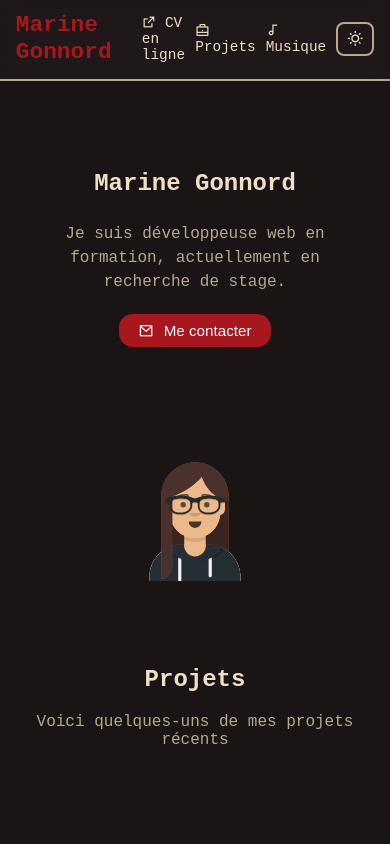
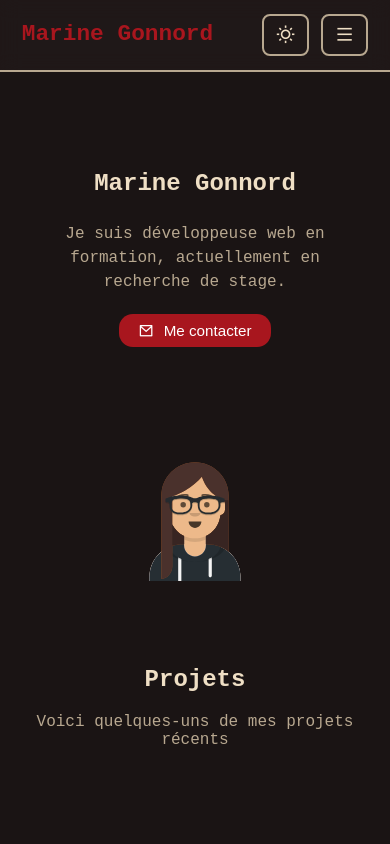
Before and after one commit to MarineG404/portefolio, a Vue app: page / in a window 390 px wide. Shown: the top 844 px of the page. Built offline with nearby package versions, Linux system fonts and the light colour scheme.

Commit message:
✨ Enhance Navbar with theme toggle and sidebar menu functionality

```diff
--- a/src/components/navbar/Navbar.vue
+++ b/src/components/navbar/Navbar.vue
@@ -7,7 +7,28 @@
         </router-link>
       </div>
 
-      <div class="item">
+      <div class="nav-right">
+        <button
+          id="theme-toggle"
+          class="theme-toggle"
+          aria-label="Changer de thème"
+          @click="toggleTheme"
+        >
+          <i :class="isLight ? 'ri-moon-line' : 'ri-sun-line'" />
+        </button>
+
+        <button
+          class="theme-toggle burger"
+          aria-label="Ouvrir le menu de navigation"
+          :aria-expanded="isOpen"
+          @click="isOpen = !isOpen"
+        >
+          <i :class="isOpen ? 'ri-close-line' : 'ri-menu-line'" />
+        </button>
+      </div>
+
+      <!-- Menu desktop -->
+      <div class="item desktop-menu">
         <a href="https://cv.marinegonnord.fr/" target="_blank" rel="noopener">
           <i class="ri-external-link-line"></i> CV en ligne
         </a>
@@ -18,7 +39,6 @@
           <i class="ri-music-line"></i> Musique
         </router-link>
         <button
-          id="theme-toggle"
           class="theme-toggle"
           aria-label="Changer de thème"
           @click="toggleTheme"
@@ -27,13 +47,46 @@
         </button>
       </div>
     </div>
+
+    <Transition name="fade">
+      <div v-if="isOpen" class="overlay" @click="isOpen = false" />
+    </Transition>
+
+    <Transition name="slide">
+      <div v-if="isOpen" class="sidebar">
+        <a
+          href="https://cv.marinegonnord.fr/"
+          target="_blank"
+          rel="noopener"
+          @click="isOpen = false"
+        >
+          <i class="ri-external-link-line"></i> CV en ligne
+        </a>
+        <router-link
+          :to="{ path: '/', hash: '#projects' }"
+          @click="isOpen = false"
+        >
+          <i class="ri-briefcase-line"></i> Projets
+        </router-link>
+        <router-link :to="{ path: '/music' }" @click="isOpen = false">
+          <i class="ri-music-line"></i> Musique
+        </router-link>
+      </div>
+    </Transition>
   </nav>
 </template>
 
 <script setup>
-import { ref, onMounted } from "vue";
+import { ref, onMounted, watch } from "vue";
+import { useRoute } from "vue-router";
 
 const isLight = ref(false);
+const isOpen = ref(false);
+const route = useRoute();
+
+watch(route, () => {
+  isOpen.value = false;
+});
 
 onMounted(() => {
   isLight.value = localStorage.getItem("theme") === "light";
@@ -96,6 +149,12 @@ nav {
     }
   }
 
+  .nav-right {
+    display: none;
+    align-items: center;
+    gap: 12px;
+  }
+
   .item {
     display: flex;
     gap: 25px;
@@ -118,7 +177,6 @@ nav {
       color: var(--text-main);
       font-size: 1.2rem;
       transition: all 0.3s;
-      width: auto;
 
       &:hover {
         border-color: var(--accent);
@@ -133,7 +191,101 @@ nav {
   }
 }
 
-@media (max-width: 900px) {
+/* Overlay */
+.overlay {
+  position: fixed;
+  inset: 0;
+  background-color: rgba(0, 0, 0, 0.4);
+  z-index: 999;
+}
+
+/* Sidebar */
+.sidebar {
+  position: fixed;
+  top: 0;
+  right: 0;
+  height: 100dvh;
+  width: 260px;
+  background-color: var(--bg-nav);
+  border-left: 2px solid var(--text-secondary);
+  backdrop-filter: blur(10px);
+  z-index: 1000;
+  display: flex;
+  flex-direction: column;
+  gap: 2rem;
+  padding: 6rem 2rem 2rem;
+  box-sizing: border-box;
+
+  a {
+    font-size: 1.1rem;
+    color: var(--text-main);
+    text-decoration: none;
+    display: flex;
+    align-items: center;
+    gap: 10px;
+
+    &:hover {
+      color: var(--accent-hover);
+    }
+  }
+}
+
+/* Transitions */
+.slide-enter-active,
+.slide-leave-active {
+  transition: transform 0.3s ease;
+}
+.slide-enter-from,
+.slide-leave-to {
+  transform: translateX(100%);
+}
+
+.fade-enter-active,
+.fade-leave-active {
+  transition: opacity 0.3s ease;
+}
+.fade-enter-from,
+.fade-leave-to {
+  opacity: 0;
+}
+
+.nav-right .theme-toggle {
+  background: none;
+  border: 2px solid var(--text-secondary);
+  padding: 8px 12px;
+  border-radius: 8px;
+  cursor: pointer;
+  color: var(--text-main);
+  font-size: 1.2rem;
+  transition: all 0.3s;
+
+  &:hover {
+    border-color: var(--accent);
+    background-color: var(--accent);
+    color: var(--text-button);
+  }
+
+  i {
+    margin: 0;
+  }
+}
+
+@media (max-width: 850px) {
+  nav .nav-container {
+    width: 94%;
+    padding: 14px 10px;
+  }
+
+  nav .desktop-menu {
+    display: none;
+  }
+
+  nav .nav-right {
+    display: flex;
+  }
+}
+
+@media (max-width: 900px) and (min-width: 769px) {
   nav .nav-container {
     width: 90%;
     padding: 16px 12px;
@@ -147,45 +299,4 @@ nav {
     font-size: 1rem;
   }
 }
-
-@media (max-width: 600px) {
-  nav .nav-container {
-    width: 94%;
-    padding: 14px 10px;
-  }
-
-  nav .item {
-    gap: 14px;
-  }
-
-  nav .item a {
-    font-size: 0.95rem;
-  }
-
-  nav .item .theme-toggle {
-    padding: 7px 11px;
-    font-size: 1.1rem;
-  }
-}
-
-@media (max-width: 420px) {
-  nav .nav-container {
-    width: 96%;
-    padding: 12px 8px;
-    flex-wrap: nowrap;
-  }
-
-  nav .item {
-    gap: 10px;
-  }
-
-  nav .item a {
-    font-size: 0.9rem;
-  }
-
-  nav .item .theme-toggle {
-    padding: 6px 9px;
-    font-size: 1rem;
-  }
-}
 </style>
```
